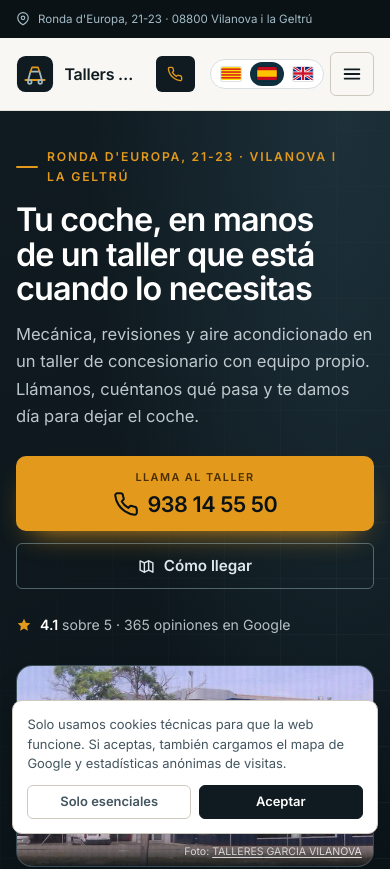
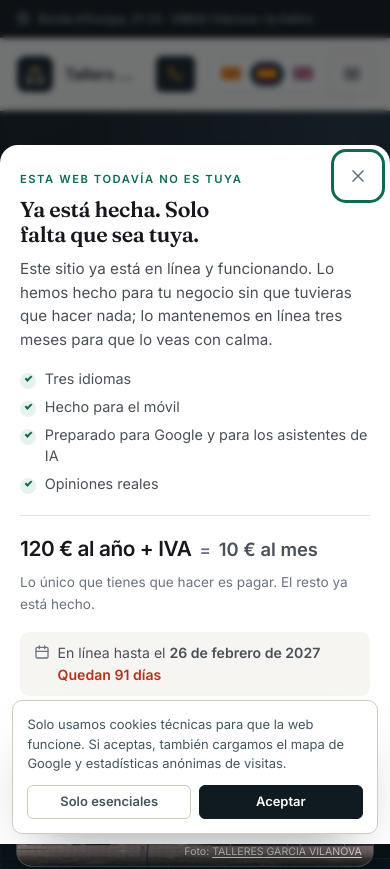
Before and after one commit to yourdataweb/tallersgarciavilanova, a plain HTML site: page es/index.html in a window 390 px wide. Shown: the top 869 px of the page. Drawn offline with Linux system fonts and the light colour scheme.

Commit message:
Offer panel: state the offer, take the decision
Adds the branded offer dialog to every site: what the site is, that it is already live,
the price with its monthly equivalence, the date it comes down, and two actions (buy,
contact). Closable, with a quiet reopen pill so the decision is deferred not lost.

Ends are per site at launch + 3 months. buyUrl/offerEmail are read from data.json; when
they are empty the primary action is the phone call and no second button is shown, so
two controls never lead to the same place.

```diff
--- /dev/null
+++ b/assets/css/offer-panel.css
@@ -0,0 +1,313 @@
+/* ==========================================================================
+   Offer panel — the conversion surface for a site that is live but unbought.
+   Repo: yourdataweb/site-components
+   Vendored into each site at assets/css/offer-panel.css and pinned by
+   src/components.lock.
+
+   Colour strategy, and why:
+   - The site's own accent stays on the site. The panel uses a single high-contrast
+     action colour for the primary CTA and nothing else, so the eye has exactly one
+     place to go. Two competing accents is the most common reason a dialog gets read
+     and not acted on.
+   - The primary CTA is the only element on the panel with a filled background. The
+     secondary is a quiet outline: it must be findable, not tempting.
+   - Urgency is carried by a warm red *only* on the deadline line, never on the CTA.
+     A red button reads as error; a red date reads as a deadline.
+
+   The panel is an overlay, never the page: it can be closed and the site content is
+   untouched underneath.
+   ========================================================================== */
+
+html.sm-offer-open,
+html.sm-offer-open body {
+  overflow: hidden;
+}
+
+/* The cookie notice is a legal surface and must stay reachable while the panel is
+   open: a visitor cannot be asked to accept or decline tracking behind a modal. It
+   is raised above the backdrop and the panel never covers its bottom edge. */
+html.sm-offer-open #cookiebar,
+html.sm-offer-open .cookiebar,
+html.sm-offer-open #cookie-banner {
+  z-index: 300;
+}
+
+.sm-offer {
+  --offer-ink: #16181d;
+  --offer-ink-soft: #4a5058;
+  --offer-muted: #6b7280;
+  --offer-paper: #ffffff;
+  --offer-line: #e6e3dd;
+  --offer-action: #0f6b4f;      /* one action colour, WCAG AA on white at 5.9:1 */
+  --offer-action-hover: #0b5440;
+  --offer-urgent: #b4321f;      /* deadline only */
+
+  position: fixed;
+  inset: 0;
+  z-index: 200;
+  display: flex;
+  align-items: center;
+  justify-content: center;
+  padding: 1rem;
+  font-family: Inter, -apple-system, BlinkMacSystemFont, "Segoe UI", Roboto, sans-serif;
+  -webkit-font-smoothing: antialiased;
+}
+
+.sm-offer__backdrop {
+  position: absolute;
+  inset: 0;
+  background: rgba(16, 18, 22, .58);
+  backdrop-filter: blur(3px);
+}
+
+.sm-offer__panel {
+  position: relative;
+  width: min(100%, 30rem);
+  max-height: calc(100vh - 2rem);
+  overflow-y: auto;
+  background: var(--offer-paper);
+  color: var(--offer-ink);
+  border-radius: 16px;
+  padding: 2rem 2rem 1.5rem;
+  box-shadow: 0 30px 80px -32px rgba(0, 0, 0, .55), 0 2px 8px rgba(0, 0, 0, .10);
+  animation: sm-offer-in .28s cubic-bezier(.22, 1, .36, 1);
+}
+
+@keyframes sm-offer-in {
+  from { opacity: 0; transform: translateY(12px) scale(.985); }
+  to   { opacity: 1; transform: none; }
+}
+@media (prefers-reduced-motion: reduce) {
+  .sm-offer__panel { animation: none; }
+}
+
+/* Close: top-right, 44px hit area, muted but not hidden. */
+.sm-offer__close {
+  position: absolute;
+  top: .6rem;
+  right: .6rem;
+  width: 44px;
+  height: 44px;
+  display: inline-flex;
+  align-items: center;
+  justify-content: center;
+  border: 0;
+  border-radius: 10px;
+  background: transparent;
+  color: var(--offer-muted);
+  cursor: pointer;
+}
+.sm-offer__close:hover { background: #f3f1ed; color: var(--offer-ink); }
+.sm-offer__close:focus-visible { outline: 3px solid var(--offer-action); outline-offset: 2px; }
+
+.sm-offer__kicker {
+  margin: 0 0 .55rem;
+  font-size: .7rem;
+  font-weight: 700;
+  letter-spacing: .14em;
+  text-transform: uppercase;
+  color: var(--offer-action);
+}
+
+.sm-offer__title {
+  margin: 0 0 .6rem;
+  font-family: Fraunces, Georgia, serif;
+  font-size: 1.6rem;
+  line-height: 1.15;
+  letter-spacing: -.015em;
+  color: var(--offer-ink);
+  padding-right: 2rem;
+}
+
+.sm-offer__lead {
+  margin: 0 0 1.1rem;
+  font-size: .95rem;
+  line-height: 1.55;
+  color: var(--offer-ink-soft);
+}
+
+/* Feature list: scannable, checkmarks, no icons fighting for attention. */
+.sm-offer__features {
+  margin: 0 0 1.25rem;
+  padding: 0;
+  list-style: none;
+  display: grid;
+  gap: .45rem;
+}
+.sm-offer__feature {
+  position: relative;
+  padding-left: 1.55rem;
+  font-size: .9rem;
+  line-height: 1.45;
+  color: var(--offer-ink-soft);
+}
+.sm-offer__feature::before {
+  content: "";
+  position: absolute;
+  left: 0;
+  top: .28rem;
+  width: 1rem;
+  height: 1rem;
+  border-radius: 50%;
+  background: #e7f2ed;
+}
+.sm-offer__feature::after {
+  content: "";
+  position: absolute;
+  left: .29rem;
+  top: .47rem;
+  width: .42rem;
+  height: .24rem;
+  border-left: 2px solid var(--offer-action);
+  border-bottom: 2px solid var(--offer-action);
+  transform: rotate(-45deg);
+}
+
+/* Price: the yearly figure and its monthly equivalent bound by an equals sign, so
+   they cannot be read as two separate charges. */
+.sm-offer__price {
+  display: flex;
+  align-items: baseline;
+  flex-wrap: wrap;
+  gap: .5rem;
+  padding: 1rem 0 .2rem;
+  border-top: 1px solid var(--offer-line);
+}
+.sm-offer__price-year {
+  font-size: 1.5rem;
+  font-weight: 700;
+  letter-spacing: -.02em;
+  color: var(--offer-ink);
+}
+.sm-offer__price-eq {
+  font-size: 1.05rem;
+  font-weight: 700;
+  color: var(--offer-muted);
+}
+.sm-offer__price-month {
+  font-size: 1.15rem;
+  font-weight: 600;
+  color: var(--offer-ink-soft);
+}
+.sm-offer__price-note {
+  margin: .1rem 0 0;
+  font-size: .85rem;
+  color: var(--offer-muted);
+}
+
+/* Deadline: warm red, the only place colour is allowed to alarm. */
+.sm-offer__meta {
+  display: flex;
+  align-items: flex-start;
+  gap: .5rem;
+  margin: 1rem 0 0;
+  padding: .7rem .85rem;
+  background: #f7f5f2;
+  border-radius: 9px;
+  font-size: .88rem;
+  line-height: 1.4;
+  color: var(--offer-ink-soft);
+}
+.sm-offer__meta svg { flex: none; margin-top: .1rem; color: var(--offer-muted); }
+.sm-offer__meta.is-urgent { background: #fdf1ee; color: #6d2318; }
+.sm-offer__meta.is-urgent svg { color: var(--offer-urgent); }
+.sm-offer__meta strong { color: inherit; }
+.sm-offer__days { display: block; font-weight: 600; color: var(--offer-urgent); margin-top: .15rem; }
+
+/* Actions: one filled, one outline. */
+.sm-offer__actions {
+  display: grid;
+  gap: .6rem;
+  margin-top: 1.4rem;
+}
+.sm-offer__cta {
+  display: inline-flex;
+  align-items: center;
+  justify-content: center;
+  min-height: 52px;
+  padding: .9rem 1.25rem;
+  border-radius: 10px;
+  background: var(--offer-action);
+  color: #fff;
+  font-size: 1rem;
+  font-weight: 700;
+  text-decoration: none;
+  transition: background-color .15s ease;
+}
+.sm-offer__cta:hover { background: var(--offer-action-hover); }
+.sm-offer__cta:focus-visible { outline: 3px solid var(--offer-action); outline-offset: 3px; }
+
+.sm-offer__secondary {
+  display: inline-flex;
+  align-items: center;
+  justify-content: center;
+  min-height: 46px;
+  padding: .7rem 1.25rem;
+  border: 1px solid var(--offer-line);
+  border-radius: 10px;
+  color: var(--offer-ink);
+  font-size: .93rem;
+  font-weight: 600;
+  text-decoration: none;
+}
+.sm-offer__secondary:hover { background: #f7f5f2; }
+.sm-offer__secondary:focus-visible { outline: 3px solid var(--offer-action); outline-offset: 3px; }
+
+.sm-offer__foot {
+  margin: .9rem 0 0;
+  font-size: .78rem;
+  line-height: 1.45;
+  color: var(--offer-muted);
+  text-align: center;
+}
+
+/* ---------------------------------------------------------------- mobile
+   Full-height sheet on a phone: the desktop dialog wastes the space it has and
+   pushes the CTA below the fold once the feature list wraps. */
+@media (max-width: 560px) {
+  .sm-offer { padding: 0; align-items: flex-end; }
+  .sm-offer__panel {
+    width: 100%;
+    max-height: 92vh;
+    border-radius: 18px 18px 0 0;
+    padding: 1.6rem 1.25rem 1.25rem;
+    animation: sm-offer-up .3s cubic-bezier(.22, 1, .36, 1);
+  }
+  @keyframes sm-offer-up {
+    from { opacity: 0; transform: translateY(24px); }
+    to   { opacity: 1; transform: none; }
+  }
+  .sm-offer__title { font-size: 1.35rem; }
+  .sm-offer__price-year { font-size: 1.3rem; }
+}
+
+/* ---------------------------------------------------------------- pill
+   After closing: small, low-contrast, bottom-left, out of the thumb's path. */
+/* `body >` is deliberate: a site stylesheet can define a generic `.sm-offer-pill`
+   or reset `position` on buttons, and the last-loaded rule wins. Anchoring the
+   selector keeps the pill fixed to the viewport instead of landing in normal flow
+   at the bottom of the document, where it is unclickable. */
+body > .sm-offer-pill {
+  position: fixed !important;
+  left: 1rem;
+  bottom: 1rem;
+  z-index: 190;
+  display: inline-flex;
+  align-items: center;
+  gap: .45rem;
+  max-width: calc(100vw - 2rem);
+  padding: .6rem .9rem;
+  border: 1px solid #ddd8cf;
+  border-radius: 999px;
+  background: rgba(255, 255, 255, .96);
+  color: #16181d;
+  font-family: Inter, -apple-system, BlinkMacSystemFont, "Segoe UI", Roboto, sans-serif;
+  font-size: .82rem;
+  font-weight: 600;
+  line-height: 1.2;
+  cursor: pointer;
+  box-shadow: 0 6px 20px -10px rgba(0, 0, 0, .35);
+}
+.sm-offer-pill:hover { background: #fff; }
+.sm-offer-pill:focus-visible { outline: 3px solid #0f6b4f; outline-offset: 2px; }
+.sm-offer-pill svg { flex: none; color: #0f6b4f; }
--- /dev/null
+++ b/assets/js/offer-panel.js
@@ -0,0 +1,237 @@
+/**
+ * Offer panel — the conversion surface.
+ *
+ * Source of truth: yourdataweb/site-components (offer-panel.css, offer-panel.js).
+ * Vendored into every site by scripts/sync-shared.mjs and pinned by src/components.lock.
+ *
+ * The situation this serves: the business has a finished website it did not commission.
+ * The site is live for a fixed period, then it comes down unless they buy. This panel is
+ * where that fact is stated and where the decision is made.
+ *
+ * Read from the site's data file (src/data.json):
+ *   offerEnds   ISO date (YYYY-MM-DD) the site stops being free. Omit to hide the countdown.
+ *   buyUrl      checkout / payment link. When absent the primary action becomes a call,
+ *               because inventing a "buy" that only dials a phone would be a mislabel.
+ *   offerEmail  contact address for the sales action. When absent, falls back to the phone.
+ *
+ * Behaviour, deliberately conservative:
+ *   - Shows once per visit (sessionStorage), not on every page load, and never again in the
+ *     same tab after closing. A nagging modal is why visitors bounce.
+ *   - Closing leaves a small, quiet "offer" pill so the decision is never lost, only deferred.
+ *   - Escape closes, focus is trapped while open and restored on close, the page behind is
+ *     inert to mouse and keyboard.
+ *   - With JavaScript off nothing renders: the site stays fully readable, which is the point
+ *     of the site. The panel is an overlay, never the content.
+ */
+(function () {
+  "use strict";
+
+  var KEY = "sm-offer-dismissed-v1";
+  var DELAY = 900;
+
+  function readConfig() {
+    var el = document.getElementById("sm-offer-config");
+    if (!el) return null;
+    try { return JSON.parse(el.textContent); } catch (e) { return null; }
+  }
+
+  function daysLeft(iso) {
+    if (!iso) return null;
+    var end = new Date(iso + "T23:59:59").getTime();
+    if (isNaN(end)) return null;
+    return Math.ceil((end - Date.now()) / 86400000);
+  }
+
+  function dismissed() {
+    try { return sessionStorage.getItem(KEY) === "1"; } catch (e) { return false; }
+  }
+  function remember() {
+    try { sessionStorage.setItem(KEY, "1"); } catch (e) { /* private mode */ }
+  }
+
+  function build(cfg, t) {
+    var overlay = document.createElement("div");
+    overlay.className = "sm-offer";
+    overlay.setAttribute("role", "dialog");
+    overlay.setAttribute("aria-modal", "true");
+    overlay.setAttribute("aria-labelledby", "sm-offer-title");
+    overlay.setAttribute("aria-describedby", "sm-offer-lead");
+
+    var days = daysLeft(cfg.offerEnds);
+    var urgent = days !== null && days <= 30;
+
+    var features = (t.features || []).map(function (f) {
+      return '<li class="sm-offer__feature">' + f + "</li>";
+    }).join("");
+
+    /* Days are stated as a number, not a ticking clock: a per-second countdown on a
+       three-month window is theatre, and visitors read theatre as pressure. */
+    var meta = "";
+    if (cfg.offerEnds) {
+      meta = '<p class="sm-offer__meta' + (urgent ? " is-urgent" : "") + '">' +
+        '<svg viewBox="0 0 24 24" width="16" height="16" fill="none" stroke="currentColor" stroke-width="2" stroke-linecap="round" stroke-linejoin="round" aria-hidden="true"><rect x="3" y="5" width="18" height="16" rx="2"/><path d="M8 3v4M16 3v4M3 11h18"/></svg>' +
+        '<span>' + t.until + " <strong>" + cfg.offerEndsLabel + "</strong>" +
+        (days !== null && days > 0
+          ? ' <span class="sm-offer__days">' + t.days.replace("{n}", days) + "</span>"
+          : "") +
+        "</span></p>";
+    }
+
+    /* Two actions must go two different places. Without a checkout link the primary
+       becomes the phone call, and the secondary is dropped rather than pointing at the
+       same number twice — two buttons that do the same thing is a dead end dressed as
+       a choice. */
+    /* No checkout link and no phone means there is no action to offer. Never build a
+       `tel:` with an empty number: it renders a dead link, and on a business with no
+       phone that is worse than admitting there is only one way to reach them. */
+    var hasPhone = !!(cfg.phoneE164 && String(cfg.phoneE164).replace(/[^0-9]/g, "").length >= 6);
+    var primaryHref = cfg.buyUrl || (hasPhone ? ("tel:" + cfg.phoneE164) : ("mailto:" + (cfg.offerEmail || "")));
+    if (!cfg.buyUrl && !hasPhone && !cfg.offerEmail) return null;
+    var primaryLabel = cfg.buyUrl ? t.buy : (hasPhone ? t.buyPhone : t.contact);
+    var primaryAttrs = cfg.buyUrl ? ' target="_blank" rel="noopener"' : "";
+
+    var secondaryHref = "";
+    var secondaryLabel = "";
+    if (cfg.buyUrl) {
+      /* Checkout exists: the alternative is a human, by email if we have one. */
+      if (cfg.offerEmail) { secondaryHref = "mailto:" + cfg.offerEmail; secondaryLabel = t.contact; }
+      else if (hasPhone) { secondaryHref = "tel:" + cfg.phoneE164; secondaryLabel = t.call; }
+    } else if (cfg.offerEmail && hasPhone) {
+      secondaryHref = "tel:" + cfg.phoneE164;
+      secondaryLabel = t.call;
+    }
+
+    overlay.innerHTML =
+      '<div class="sm-offer__backdrop" data-offer-close></div>' +
+      '<div class="sm-offer__panel">' +
+        '<button class="sm-offer__close" type="button" data-offer-close aria-label="' + t.close + '">' +
+          '<svg viewBox="0 0 24 24" width="20" height="20" fill="none" stroke="currentColor" stroke-width="2" stroke-linecap="round" aria-hidden="true"><path d="m6 6 12 12M18 6 6 18"/></svg>' +
+        "</button>" +
+        '<p class="sm-offer__kicker">' + t.kicker + "</p>" +
+        '<h2 class="sm-offer__title" id="sm-offer-title">' + t.title + "</h2>" +
+        '<p class="sm-offer__lead" id="sm-offer-lead">' + t.lead + "</p>" +
+        (features ? '<ul class="sm-offer__features">' + features + "</ul>" : "") +
+        '<div class="sm-offer__price">' +
+          '<span class="sm-offer__price-year">' + t.priceYear + "</span>" +
+          '<span class="sm-offer__price-eq" aria-hidden="true">=</span>' +
+          '<span class="sm-offer__price-month">' + t.priceMonth + "</span>" +
+        "</div>" +
+        '<p class="sm-offer__price-note">' + t.priceNote + "</p>" +
+        meta +
+        '<div class="sm-offer__actions">' +
+          '<a class="sm-offer__cta" href="' + primaryHref + '"' + primaryAttrs + ">" +
+            t.cta + "</a>" +
+          (secondaryHref
+            ? '<a class="sm-offer__secondary" href="' + secondaryHref + '">' + secondaryLabel + "</a>"
+            : "") +
+        "</div>" +
+        '<p class="sm-offer__foot">' + t.foot + "</p>" +
+      "</div>";
+
+    return overlay;
+  }
+
+  function init() {
+    var cfg = readConfig();
+    if (!cfg || !cfg.copy) return;
+
+    var page = document.body;
+    var opener = null;
+
+    function open() {
+      if (document.getElementById("sm-offer-root")) return;
+      var overlay = build(cfg, cfg.copy);
+      /* No reachable action at all: show nothing rather than a panel with no exit. */
+      if (!overlay) { showPill(); return; }
+      overlay.id = "sm-offer-root";
+      page.appendChild(overlay);
+      page.classList.add("sm-offer-open");
+      document.documentElement.classList.add("sm-offer-open");
+
+      var focusables = overlay.querySelectorAll(
+        'a[href], button:not([disabled])'
+      );
+      var first = focusables[0];
+      var last = focusables[focusables.length - 1];
+      if (first) first.focus({ preventScroll: true });
+
+      overlay.addEventListener("keydown", function (e) {
+        if (e.key === "Escape") { close(); return; }
+        if (e.key !== "Tab" || !focusables.length) return;
+        /* Keep Tab inside the dialog; without this it walks into the page behind. */
+        if (e.shiftKey && document.activeElement === first) {
+          e.preventDefault(); last.focus();
+        } else if (!e.shiftKey && document.activeElement === last) {
+          e.preventDefault(); first.focus();
+        }
+      });
+    }
+
+    function close() {
+      var overlay = document.getElementById("sm-offer-root");
+      if (overlay) overlay.parentNode.removeChild(overlay);
+      page.classList.remove("sm-offer-open");
+      document.documentElement.classList.remove("sm-offer-open");
+      remember();
+      showPill();
+      if (opener && opener.focus) opener.focus({ preventScroll: true });
+    }
+
+    /* A quiet reopen affordance, so closing defers the decision instead of losing it. */
+    function showPill() {
+      if (document.getElementById("sm-offer-pill")) return;
+      var pill = document.createElement("button");
+      pill.id = "sm-offer-pill";
+      pill.className = "sm-offer-pill";
+      pill.type = "button";
+      pill.innerHTML =
+        '<svg viewBox="0 0 24 24" width="16" height="16" fill="none" stroke="currentColor" stroke-width="2" stroke-linecap="round" stroke-linejoin="round" aria-hidden="true"><circle cx="12" cy="12" r="9"/><path d="M12 8v.01M11 12h1v4h1"/></svg>' +
+        "<span>" + cfg.copy.pill + "</span>";
+      pill.addEventListener("click", function (e) {
+        /* Direct binding, and the event is consumed here: a site script that stops
+           propagation on body clicks was swallowing the reopen. */
+        e.preventDefault();
+        e.stopPropagation();
+        opener = pill;
+        if (pill.parentNode) pill.parentNode.removeChild(pill);
+        open();
+      }, true);
+      page.appendChild(pill);
+    }
+
+    page.addEventListener("click", function (e) {
+      if (e.target.closest("[data-offer-close]")) { close(); }
+    });
+
+    if (dismissed()) {
+      showPill();
+    } else {
+      /* Never steal a click the visitor has already made. If they interact with the
+         page (language switch, nav, a link) before the panel is due, drop the auto
+         open and leave the pill: a dialog that appears under someone's cursor while
+         they are choosing a language is the worst possible first impression. */
+      var cancelled = false;
+      function cancel() {
+        if (cancelled) return;
+        cancelled = true;
+        window.clearTimeout(timer);
+        document.removeEventListener("pointerdown", cancel, true);
+        document.removeEventListener("keydown", cancel, true);
+        if (!document.getElementById("sm-offer-root")) showPill();
+      }
+      var timer = window.setTimeout(function () {
+        document.removeEventListener("pointerdown", cancel, true);
+        document.removeEventListener("keydown", cancel, true);
+        open();
+      }, DELAY);
+      document.addEventListener("pointerdown", cancel, true);
+      document.addEventListener("keydown", cancel, true);
+    }
+  }
+
+  if (document.readyState === "loading") {
+    document.addEventListener("DOMContentLoaded", init);
+  } else {
+    init();
+  }
+})();
--- a/es/index.html
+++ b/es/index.html
@@ -42,6 +42,8 @@
 <link rel="stylesheet" href="../assets/css/components.css">
 <link rel="stylesheet" href="../assets/css/header-tools.css">
 <link rel="stylesheet" href="../assets/css/styles.css">
+<link rel="stylesheet" href="../assets/css/offer-panel.css">
+
 <script>
   /* Scroll-reveal animation is opt-in: without this class every .reveal block stays
      fully visible, so a visitor with JS blocked or broken still reads the whole page. */
@@ -642,6 +644,10 @@
 
 <script src="../assets/js/components.js" defer></script>
 <script src="../assets/js/main.js" defer></script>
+
+<script type="application/json" id="sm-offer-config">{"offerEnds":"2027-02-26","offerEndsLabel":"26 de febrero de 2027","buyUrl":"","offerEmail":"","phoneE164":"+34938145550","copy":{"kicker":"Esta web todavía no es tuya","title":"Ya está hecha. Solo falta que sea tuya.","lead":"Este sitio ya está en línea y funcionando. Lo hemos hecho para tu negocio sin que tuvieras que hacer nada; lo mantenemos en línea tres meses para que lo veas con calma.","features":["Tres idiomas","Hecho para el móvil","Preparado para Google y para los asistentes de IA","Opiniones reales"],"priceYear":"120 € al año + IVA","priceMonth":"10 € al mes","priceNote":"Lo único que tienes que hacer es pagar. El resto ya está hecho.","until":"En línea hasta el","days":"Quedan {n} días","cta":"Quiero la web","buy":"Quiero la web","buyPhone":"Llama y quédate con ella","contact":"Habla con nosotros","call":"Llámanos","close":"Cerrar","pill":"Esta web todavía no es tuya","foot":"Si no la quieres, la retiramos al terminar el periodo. Sin compromiso."}}</script>
+<script src="../assets/js/offer-panel.js" defer></script>
+
 <script src="../assets/js/header-tools.js" defer></script>
 </body>
 </html>
--- a/scripts/sync-shared.mjs
+++ b/scripts/sync-shared.mjs
@@ -26,6 +26,9 @@ const FILES = [
   /* Header toolbar: one row for name + menu button + language switch on every site. */
   { from: "header-tools.css", to: "assets/css/header-tools.css" },
   { from: "header-tools.js", to: "assets/js/header-tools.js" },
+  /* Offer panel: the buy/contact CTA for a site that is live but unbought. */
+  { from: "offer-panel.css", to: "assets/css/offer-panel.css" },
+  { from: "offer-panel.js", to: "assets/js/offer-panel.js" },
 ];
 
 const sha = (buf) => createHash("sha256").update(buf).digest("hex");
--- a/src/data.json
+++ b/src/data.json
@@ -76,5 +76,8 @@
   "light": "#a3bcc6",
   "manifestTheme": "#101b21",
   "manifestBackground": "#f8f7f4",
-  "paper": "#f8f7f4"
+  "paper": "#f8f7f4",
+  "offerEnds": "2027-02-26",
+  "buyUrl": "",
+  "offerEmail": ""
 }
```
Also changed, not shown: en/index.html (+6 -0 lines), index.html (+6 -0 lines), scripts/build.mjs (+44 -1 lines), src/i18n/ca.json (+24 -0 lines), src/i18n/en.json (+24 -0 lines), src/i18n/es.json (+24 -0 lines), src/template.html (+6 -0 lines), 1 other file.
